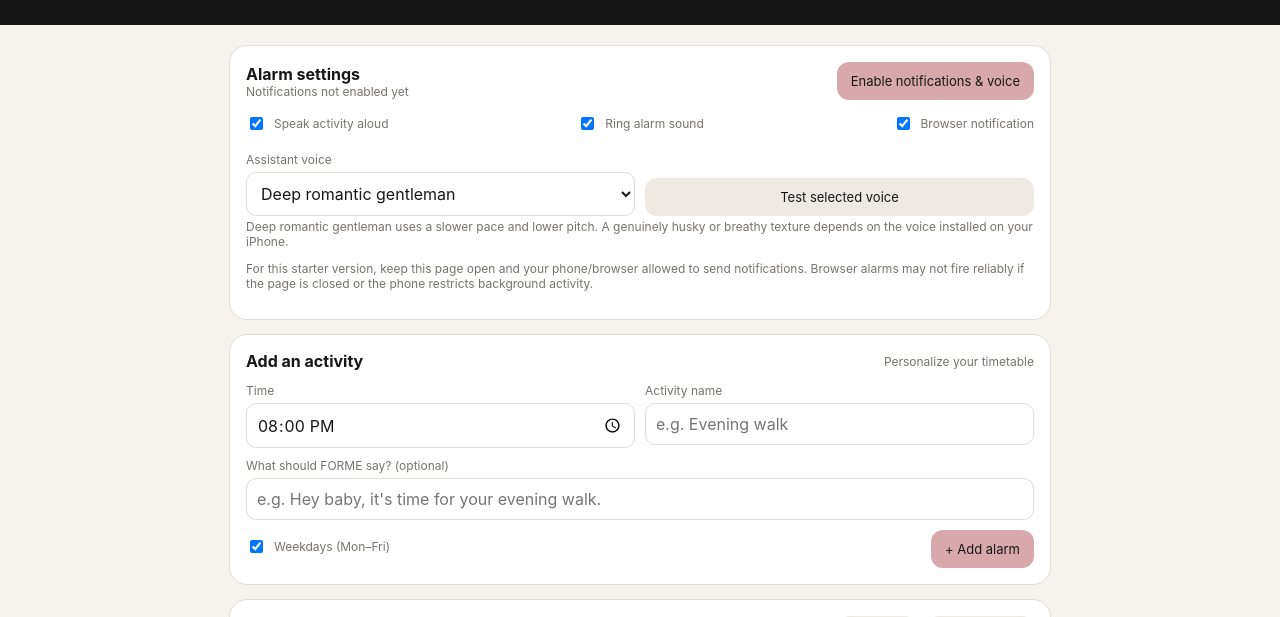
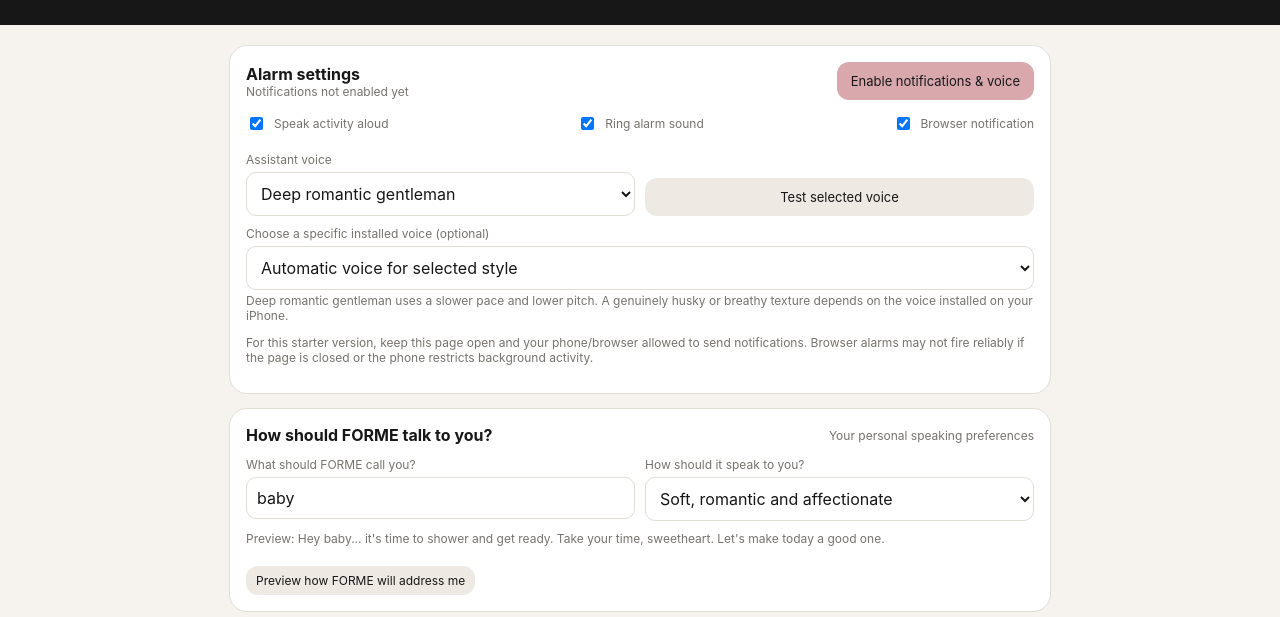
Before and after one commit to goldsocialsecurityshippment/forme-alarm-app, a plain HTML site: page index.html in a window 1280 px wide. Shown: the part 177-794 px from the top of the page. Drawn offline with Linux system fonts and the light colour scheme.

Commit message:
Add personal address preferences and voice selection

```diff
--- a/index.html
+++ b/index.html
@@ -69,8 +69,19 @@ footer{text-align:center;color:var(--muted);font-size:11px;padding:10px}
    <div><label for="voiceStyle">Assistant voice</label><select id="voiceStyle"><option value="deep">Deep romantic gentleman</option><option value="male">Male voice</option><option value="female">Female voice</option><option value="default">Device default voice</option></select></div>
    <div style="display:flex;align-items:end"><button class="secondary" id="testVoiceBtn" type="button" style="width:100%">Test selected voice</button></div>
   </div>
+  <div style="margin-top:10px"><label for="voiceChoice">Choose a specific installed voice (optional)</label><select id="voiceChoice"><option value="">Automatic voice for selected style</option></select></div>
   <p class="note" id="voiceStatus">Deep romantic gentleman uses a slower pace and lower pitch. A genuinely husky or breathy texture depends on the voice installed on your iPhone.</p>
   <p class="note" style="margin-top:12px">For this starter version, keep this page open and your phone/browser allowed to send notifications. Browser alarms may not fire reliably if the page is closed or the phone restricts background activity.</p>
+ </section>
+
+ <section class="panel">
+  <div class="row"><strong>How should FORME talk to you?</strong><span class="status">Your personal speaking preferences</span></div>
+  <div class="grid" style="margin-top:12px">
+   <div><label for="callName">What should FORME call you?</label><input id="callName" maxlength="32" placeholder="e.g. baby, sweetheart, or your name"></div>
+   <div><label for="addressStyle">How should it speak to you?</label><select id="addressStyle"><option value="romantic">Soft, romantic and affectionate</option><option value="gentle">Gentle and reassuring</option><option value="coach">Encouraging and motivating</option><option value="simple">Natural and straightforward</option></select></div>
+  </div>
+  <p class="note" id="addressPreview" style="margin-top:10px">Preview: Hey baby... it's time to take a shower and get ready. Take your time, sweetheart.</p>
+  <button class="secondary small" id="testAddressBtn" type="button" style="margin-top:8px">Preview how FORME will address me</button>
  </section>
 
  <section class="panel">
@@ -178,10 +189,25 @@ $("enableBtn").onclick=async()=>{
 let availableVoices=[];
 const voiceStyle=$("voiceStyle");
 voiceStyle.value=localStorage.getItem("formeVoiceStyle")||"deep";
-function loadVoices(){if(!("speechSynthesis"in window))return;availableVoices=speechSynthesis.getVoices()||[];if(availableVoices.length){$("voiceStatus").textContent=availableVoices.length+" voices available. Choose the deep romantic style, another male or female voice, or device default.";}}
+function loadVoices(){if(!("speechSynthesis"in window))return;availableVoices=speechSynthesis.getVoices()||[];const choice=$("voiceChoice");if(choice){const previous=choice.value;choice.innerHTML='<option value="">Automatic voice for selected style</option>';availableVoices.forEach((v,i)=>{const o=document.createElement("option");o.value=String(i);o.textContent=v.name+" ("+v.lang+")";choice.append(o)});if(previous&&Number(previous)<availableVoices.length)choice.value=previous;}if(availableVoices.length){$("voiceStatus").textContent=availableVoices.length+" installed voices detected. You can choose one above, or let FORME select a voice based on the four voice styles.";}}
 if("speechSynthesis"in window){loadVoices();speechSynthesis.onvoiceschanged=loadVoices;}
-voiceStyle.onchange=()=>{localStorage.setItem("formeVoiceStyle",voiceStyle.value);};
+voiceStyle.onchange=()=>{localStorage.setItem("formeVoiceStyle",voiceStyle.value);if($("voiceChoice"))$("voiceChoice").value="";};
+const callName=$("callName"),addressStyle=$("addressStyle");
+callName.value=localStorage.getItem("formeCallName")||"baby";addressStyle.value=localStorage.getItem("formeAddressStyle")||"romantic";
+function saveAddressPrefs(){localStorage.setItem("formeCallName",callName.value.trim()||"baby");localStorage.setItem("formeAddressStyle",addressStyle.value);updateAddressPreview();}
+function addressWord(){return callName.value.trim()||"baby";}
+function makeAnnouncement(a){
+ const name=addressWord(),style=addressStyle.value,title=(a.title||"your next activity").replace(/^time to /i,"").replace(/^it's time to /i,"").replace(/^prepare and /i,"");
+ if(a.message){return a.message.replace(/\bbaby\b/gi,name).replace(/\{name\}/gi,name);}
+ if(style==="simple")return "It's time to "+title.toLowerCase()+". Let's get started.";
+ if(style==="coach")return "Hey "+name+"! It's time to "+title.toLowerCase()+". You've got this. One step at a time.";
+ if(style==="gentle")return "Hey "+name+"... it's time to "+title.toLowerCase()+". Take a breath and ease into it. You've got this.";
+ return "Hey "+name+"... it's time to "+title.toLowerCase()+". Take your time, sweetheart. Let's make today a good one.";
+}
+function updateAddressPreview(){const sample={title:"Time to shower and get ready"};$("addressPreview").textContent="Preview: "+makeAnnouncement(sample);}
+callName.oninput=saveAddressPrefs;addressStyle.onchange=saveAddressPrefs;
 function selectedVoice(){
+ const specific=$("voiceChoice")&&$("voiceChoice").value;if(specific!==""&&availableVoices[Number(specific)])return availableVoices[Number(specific)];
  if(voiceStyle.value==="default")return null;
  const female=/samantha|karen|moira|tessa|ava|zoe|victoria|susan|allison|siri.*female|female/i;
  const male=/alex|daniel|fred|tom|rishi|aaron|jorge|thomas|arthur|gordon|lee|oliver|nathan|siri.*male|male/i;
@@ -191,7 +217,8 @@ function selectedVoice(){
  return pool.find(v=>pattern.test(v.name))||null;
 }
 function speak(text){if($("voiceToggle").checked&&"speechSynthesis"in window){speechSynthesis.cancel();let u=new SpeechSynthesisUtterance(text);const deep=voiceStyle.value==="deep";u.rate=deep?.86:.92;u.pitch=deep?.78:1;u.volume=1;const voice=selectedVoice();if(voice)u.voice=voice;else if(voiceStyle.value!=="default")$("voiceStatus").textContent="A clearly labelled "+voiceStyle.value+" voice was not found. FORME is using the closest voice available on this iPhone.";speechSynthesis.speak(u)}}
-$("testVoiceBtn").onclick=()=>{loadVoices();speak("Hey baby... good morning. Take your time, sweetheart. Your FORME assistant is right here.");};
+$("testVoiceBtn").onclick=()=>{loadVoices();speak("Hey "+addressWord()+"... good morning. Take your time. Your FORME assistant is right here.");};
+$("testAddressBtn").onclick=()=>{saveAddressPrefs();speak(makeAnnouncement({title:"Time to shower and get ready"}));};
 function soundStart(){
  if(!$("soundToggle").checked)return;
  try{audioCtx=audioCtx||new(window.AudioContext||window.webkitAudioContext)();audioCtx.resume();
@@ -202,9 +229,9 @@ function soundStart(){
 function soundStop(){if(ringInterval){clearInterval(ringInterval);ringInterval=null}if(audioCtx){audioCtx.close().catch(()=>{});audioCtx=null}}
 async function trigger(a){
  activeAlarm=a;$("ringTime").textContent=fmt(a.time);$("ringTitle").textContent=a.title;$("ringOverlay").style.display="flex";
- soundStart();speak(a.message||a.title);
+ soundStart();const announcement=makeAnnouncement(a);speak(announcement);
  if($("notifToggle").checked&&"Notification"in window&&Notification.permission==="granted"){
-  try { if ("serviceWorker" in navigator) { const reg = await navigator.serviceWorker.ready; await reg.showNotification("FORME Routine", { body: a.message||a.title, tag: "forme-" + a.id, icon: "./icon.svg" }); } } catch(e) {}
+  try { if ("serviceWorker" in navigator) { const reg = await navigator.serviceWorker.ready; await reg.showNotification("FORME Routine", { body: announcement, tag: "forme-" + a.id, icon: "./icon.svg" }); } } catch(e) {}
  }
 }
 function dismiss(done){soundStop();if("speechSynthesis"in window)speechSynthesis.cancel();$("ringOverlay").style.display="none";if(done&&activeAlarm){activeAlarm.completedToday=true;save();render()}activeAlarm=null}
@@ -217,7 +244,7 @@ function tick(){
  alarms.forEach(a=>{if(a.enabled&&isDayAllowed(a,day)&&a.time===`${hh}:${mm}`&&!firedKeys.has(key+"-"+a.id)){firedKeys.add(key+"-"+a.id);trigger(a)}});
 }
 if("Notification"in window&&Notification.permission==="granted")$("permissionStatus").textContent="Notifications already enabled";
-render();tick();setInterval(tick,15000);
+updateAddressPreview();render();tick();setInterval(tick,15000);
 </script>
 </body>
 </html>
```
